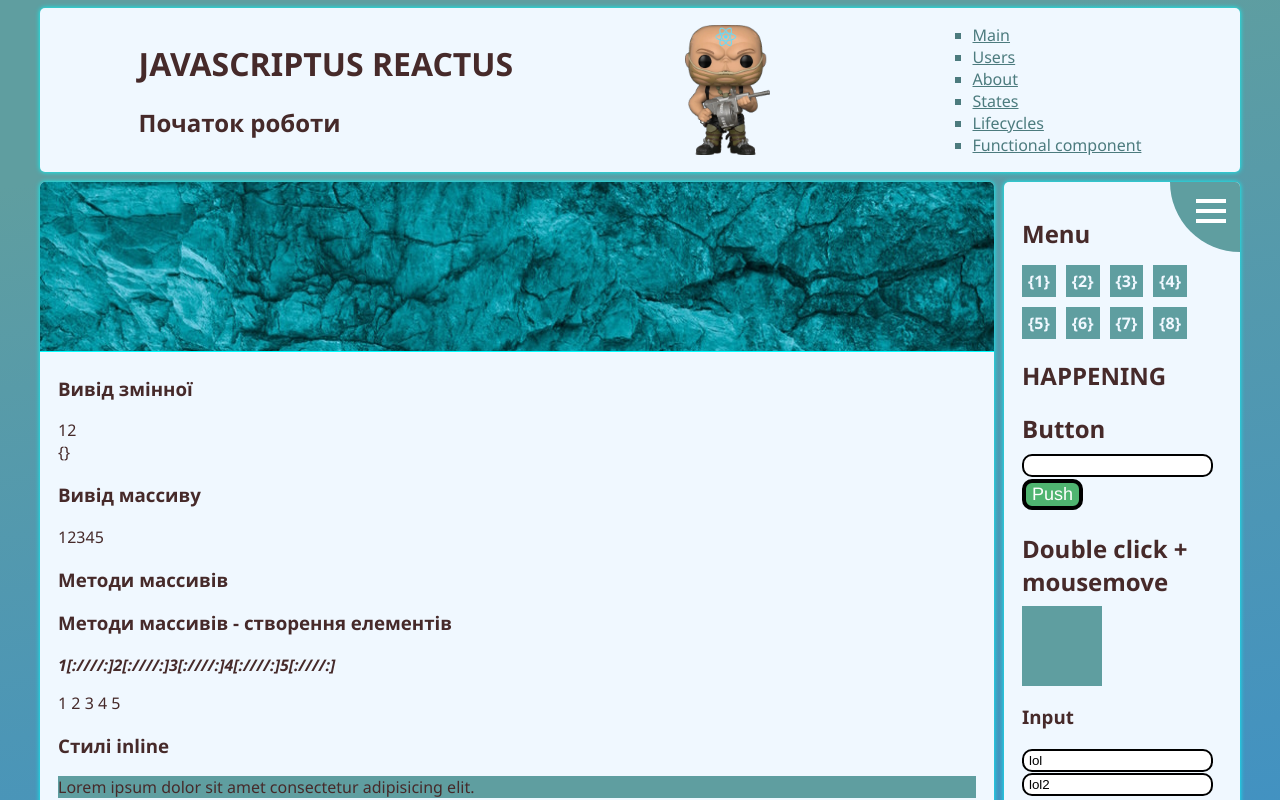
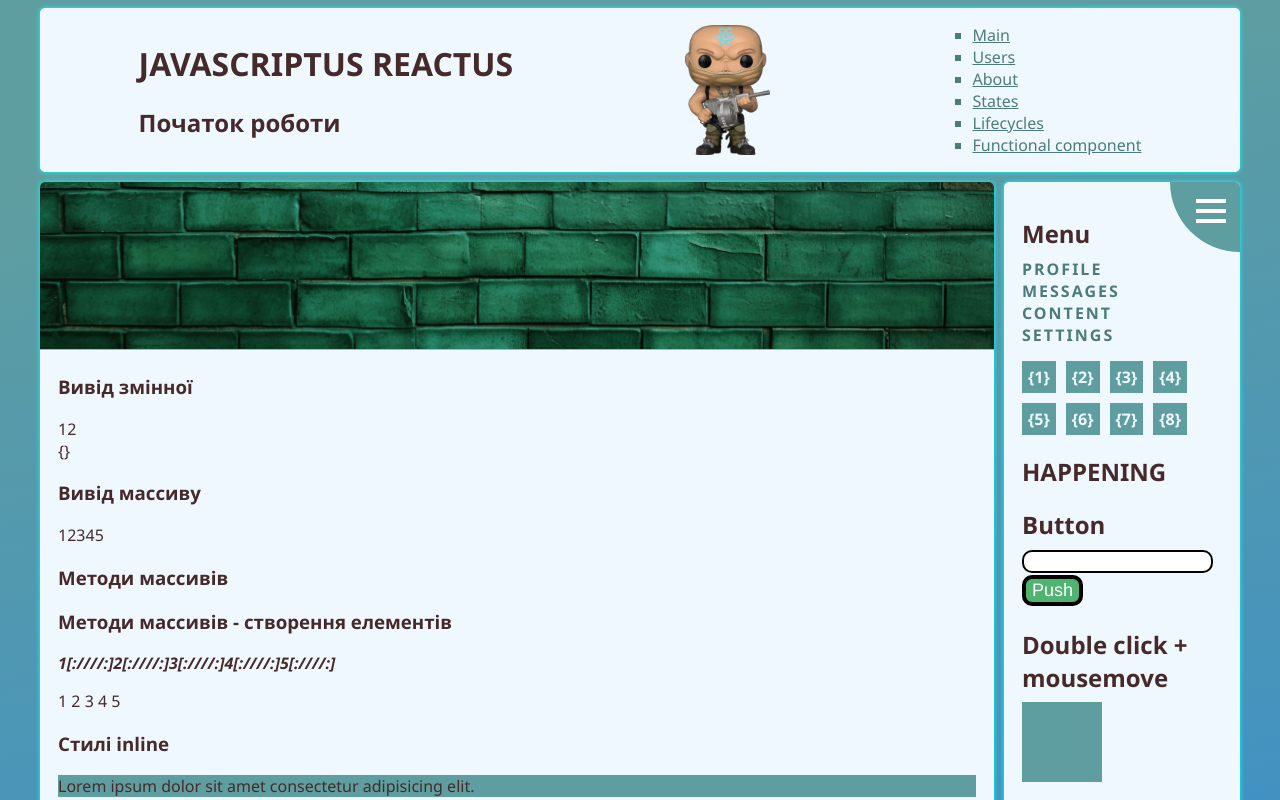
Before and after one commit to tztaras/app, a React (Create React App) app: page / in a window 1280 px wide. Shown: the top 800 px of the page. Built offline with nearby package versions, Linux system fonts and the light colour scheme.

Commit message:
sidebar nav-menu

```diff
--- a/src/Main/Main.css
+++ b/src/Main/Main.css
@@ -6,7 +6,7 @@
     background-color: aliceblue;
 }
 
-.rocks-main img {
+.brick-main img {
     width: 100%;
     border-top-left-radius: 5px;
     border-top-right-radius: 5px;
--- a/src/Main/Main.js
+++ b/src/Main/Main.js
@@ -16,8 +16,8 @@ function Main() {
 
     return (
         <div className="main">
-            <div className="rocks-main">
-            <img src="./img/rocks-main.jpg" alt="rocks" />
+            <div className="brick-main">
+            <img src="./img/brickwall.png" alt="rocks" />
             </div>
 
             <section>
--- a/src/Sidebar/Sidebar.css
+++ b/src/Sidebar/Sidebar.css
@@ -9,6 +9,16 @@
     position: relative;
     overflow: hidden;
 
+
+}
+
+
+
+.nav-menu a {
+    letter-spacing: 2px;
+    text-transform: uppercase;
+    font-weight: bolder;
+    line-height: 1.2;
 
 }
 
--- a/src/Sidebar/Sidebar.js
+++ b/src/Sidebar/Sidebar.js
@@ -59,23 +59,17 @@ function Sidebar() {
                         {/* <li><a href="">Home</a></li>
                         <li><a href="">About</a></li>
                         <li><a href="">Contact</a></li> */}
-                        <li><NavLink to='/main'>Main</NavLink></li>
-                        <li><NavLink to='/users'>Users</NavLink></li>
-                        <li><NavLink to='/about'>About</NavLink></li>
-                        <li><NavLink to='/states'>States</NavLink></li>
-                        <li><NavLink to='/lifecycles'>Lifecycles</NavLink></li>
-                        <li><NavLink to='/component-test'>Functional component</NavLink></li>
                     </ul>
 
                 </label>
             </section>
             <section>
                 <h2>Menu</h2>
-                <nav>
-                    {/* <div><a>Profile</a></div>
+                <nav className="nav-menu">
+                    <div><a>Profile</a></div>
                     <div><a>Messages</a></div>
                     <div><a>Content</a></div>
-                    <div><a>Settings</a></div> */}
+                    <div><a>Settings</a></div>
                     {/* <div></div>
                     <div></div>
                     <div></div> */}
```
Also changed, not shown: public/img/brickwall.png (added), public/img/rocks-main.jpg (deleted).
